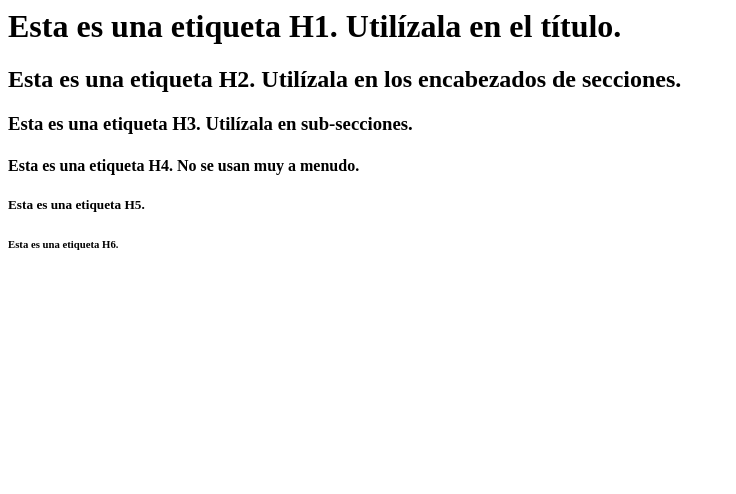
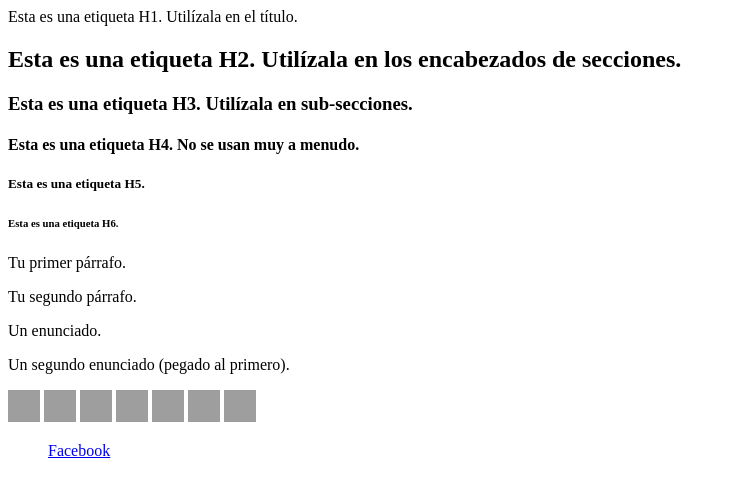
Before and after one commit to jarevalo69/aprendo_git, a plain HTML site: page index.html in a window 1280 px wide. Shown: the whole page, without its empty margins (0-736 px from the left). Drawn offline with Linux system fonts and the light colour scheme; grey boxes are pictures that could not be loaded.

Commit message:
se agregan iconos de redes sociales

```diff
--- a/index.html
+++ b/index.html
@@ -2,12 +2,41 @@
 <head>
 	<title>Mi página de ejemplo</title>
 </head>
-<body>
+<body
+
+
 <h1>Esta es una etiqueta H1. Utilízala en el título.</h1>
 <h2>Esta es una etiqueta H2. Utilízala en los encabezados de secciones.</h2>
 <h3>Esta es una etiqueta H3. Utilízala en sub-secciones.</h3>
 <h4>Esta es una etiqueta H4. No se usan muy a menudo.</h4>
 <h5>Esta es una etiqueta H5.</h5>
 <h6>Esta es una etiqueta H6.</h6>
+<p>Tu primer párrafo.</p>
+<p>Tu segundo párrafo.</p>
+<p>Un enunciado.<br>
+<p>Un segundo enunciado (pegado al primero).</p>
+
+
+<a href="http://twitter.com/AQUI_TU_USUARIO" target="_blank"><img src="https://lh6.googleusercontent.com/--aIk2uBwEKM/T3nN1x09jBI/AAAAAAAAAs8/qzDsbw3kEm8/s32/twitter32.png" width=32 height=32 alt="Síguenos en Twitter" /></a>
+
+<a href="http://www.facebook.com/AQUI_TU_PAGINA" target="_blank"><img alt="Siguenos en Facebook" src="https://lh6.googleusercontent.com/-CYt37hfDnQ8/T3nNydojf_I/AAAAAAAAAr0/P5OtlZxV4rk/s32/facebook32.png" width=32 height=32  /></a>
+
+<a href="URL_DE_TU_CANAL_YOUTUBE" target="_blank"><img alt="Siguenos en YouTube" src="https://lh5.googleusercontent.com/-TXzlKCbKzWs/T6mYkDhTXyI/AAAAAAAAA1U/vm95Q2KwrYg/s32/youtube32.png" width=32 height=32  /></a>
+
+<a href="http://pinterest.com/TU_USUARIO_AQUI" target="_blank"><img alt="Siguenos en Pinterest" src="https://lh6.googleusercontent.com/-zlT-cpS5aIE/T73l-U2HzHI/AAAAAAAAA5k/Y6plORusOXM/s128/pinterest32.png" width=32 height=32  /></a>
+
+<a href="http://www.linkedin.com/TU_PERFIL_PUBLICO" target="_blank"><img alt="Siguenos en Linkedin" src="https://lh5.googleusercontent.com/-8C0OdSp_7ZA/T3nN0G_313I/AAAAAAAAAsU/6_Hbu6Of3qU/s32/linkedin32.png" width=32 height=32  /></a>
+
+<a href="URL_DE_TU_BLOG" target="_blank"><img alt="Siguenos en Blogger" src="https://lh5.googleusercontent.com/-DXeOni57Mhw/UAZnvWC5o-I/AAAAAAAABBs/MSxKzkxY1Kc/s32/blogger32.png" width=32 height=32  /></a>
+
+<a href="URL_DE_TU_PERFIL_INSTAGRAM" target="_blank"><img alt="Siguenos en Blogger" src="https://lh5.googleusercontent.com/-vBqtz2iv2BE/UIqE3LQyFMI/AAAAAAAABgA/TJ4W-vIBjsc/s32/instagram32.png" width=32 height=32  /></a>
+
+
+
+<div id="fb-root"></div>
+<script async defer crossorigin="anonymous" src="https://connect.facebook.net/es_LA/sdk.js#xfbml=1&version=v11.0" nonce="4kjqlLXM"></script>
+
+<div class="fb-page" data-href="https://www.facebook.com/facebook" data-tabs="timeline" data-width="" data-height="" data-small-header="false" data-adapt-container-width="true" data-hide-cover="false" data-show-facepile="true"><blockquote cite="https://www.facebook.com/facebook" class="fb-xfbml-parse-ignore"><a href="https://www.facebook.com/facebook">Facebook</a></blockquote></div>
+
 </body>
 </html>
```
Lines whose indentation alone changed are shown as unchanged.
